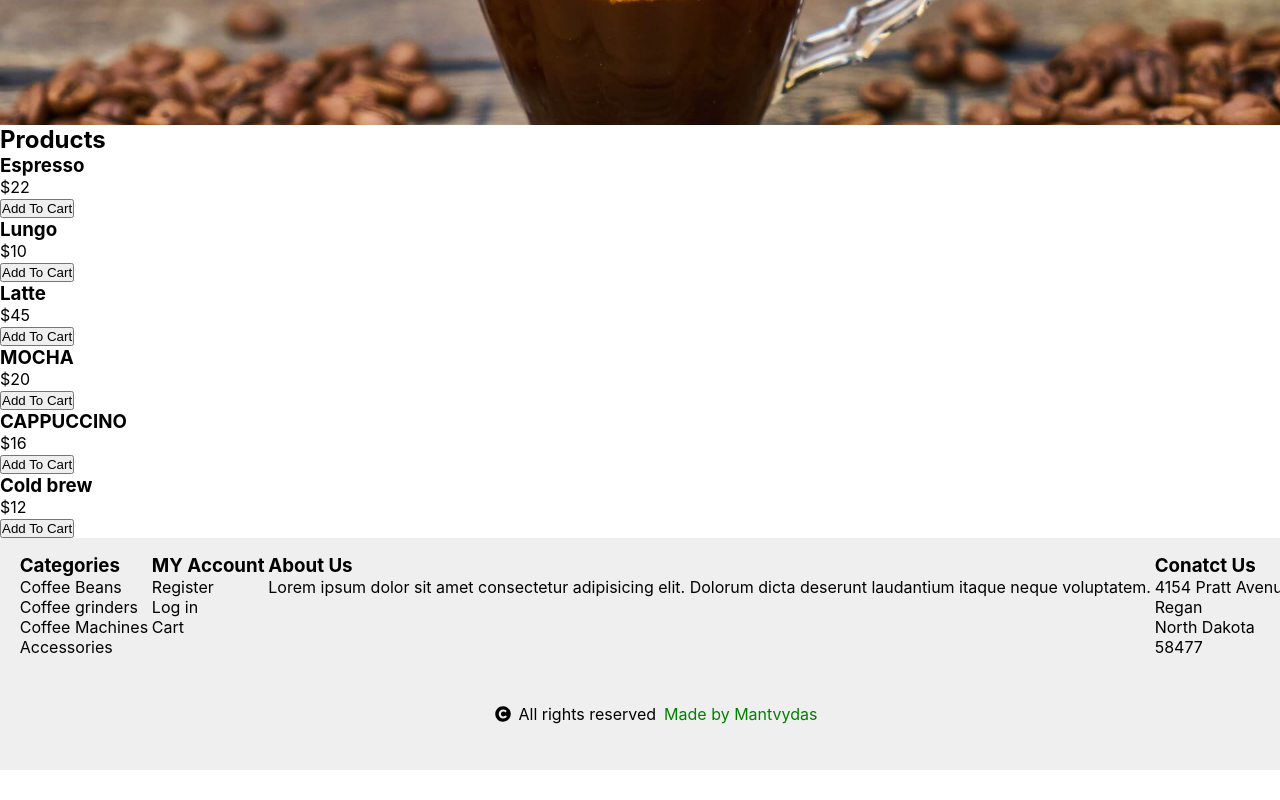
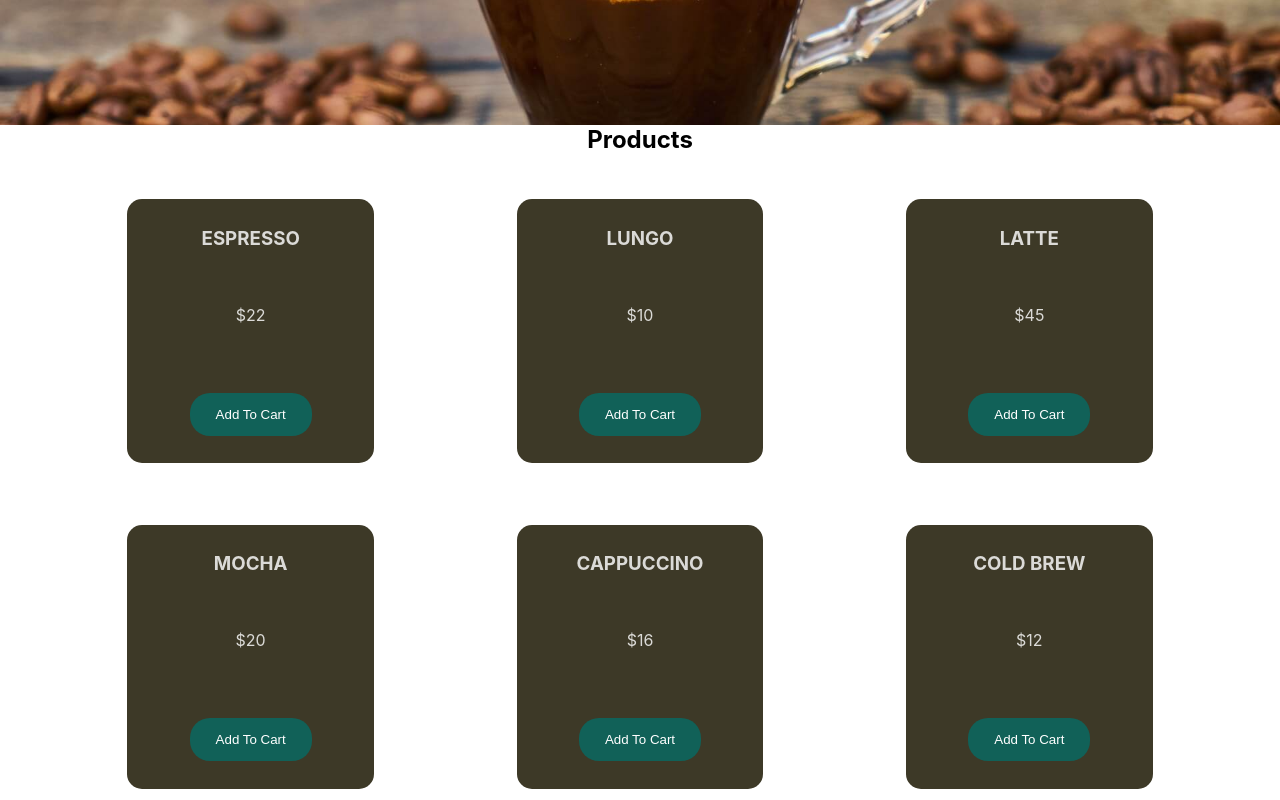
Before and after one commit to Mancefas/react-e-commerce, a React (Create React App) app: page / in a window 1280 px wide. Shown: the part 640-1440 px from the top of the page. Before the commit the page ends 1410 px from the top, so only its background shows below. Built offline with nearby package versions, Linux system fonts and the light colour scheme.

Commit message:
merchandise grid

```diff
--- a/src/Components/Products/ProductItem.js
+++ b/src/Components/Products/ProductItem.js
@@ -1,13 +1,16 @@
 import React from "react";
+import classes from "./productItem.module.css";
+import AddToCartBTN from "../Cart/AddToCartBTN";
 
 function ProductItem(props) {
   const { products, onAdd } = props;
 
   return (
-    <div>
-      <h3>{products.name}</h3>
+    <div className={classes.item}>
+      <h3>{products.name.toUpperCase()}</h3>
       <div>${products.price}</div>
       <div>
+        {/* <AddToCartBTN onClick={() => onAdd(products)} /> */}
         <button onClick={() => onAdd(products)}>Add To Cart</button>
       </div>
     </div>
--- a/src/Components/Products/Products.js
+++ b/src/Components/Products/Products.js
@@ -1,12 +1,14 @@
 import React from "react";
 import ProductItem from "./ProductItem";
+import classes from "./Products.module.css";
 
 function Products(props) {
   const { products, onAdd } = props;
   return (
     <section>
       <h2>Products</h2>
-      <div>
+      <div className={classes.center_section}>
+        <div className={classes.itemsGrid}>
           {products.map((item) => (
             <ProductItem
               key={item.id}
@@ -15,6 +17,7 @@ function Products(props) {
             ></ProductItem>
           ))}
         </div>
+      </div>
     </section>
   );
 }
--- /dev/null
+++ b/src/Components/Products/Products.module.css
@@ -0,0 +1,20 @@
+h2 {
+  text-align: center;
+}
+
+.itemsGrid {
+  width: 90vw;
+  height: 85vh;
+  display: grid;
+  justify-content: center;
+  justify-items: center;
+  align-content: space-evenly;
+  grid-template-columns: repeat(3, 1fr);
+  grid-gap: 1rem;
+  text-align: center;
+}
+
+.center_section {
+  display: flex;
+  justify-content: center;
+}
--- /dev/null
+++ b/src/Components/Products/productItem.module.css
@@ -0,0 +1,29 @@
+.item {
+  display: flex;
+  flex-direction: column;
+  height: 33vh;
+  width: 66%;
+  background-color: #3d3927;
+  color: rgba(255, 255, 255, 0.815);
+  text-align: center;
+  align-content: space-around;
+  justify-content: space-around;
+  border-radius: 15px;
+}
+
+.item button {
+  margin-top: 5%;
+  padding: 0.875rem 1.625rem;
+  border-radius: 20px;
+  background-color: #116158;
+  color: #fff;
+  box-shadow: none;
+  border-style: none;
+}
+
+.item button:hover,
+.item button:active {
+  background-color: rgba(255, 255, 255, 0.76);
+  border-color: #5a1a01;
+  color: #116158;
+}
```
Lines whose indentation alone changed are shown as unchanged.
